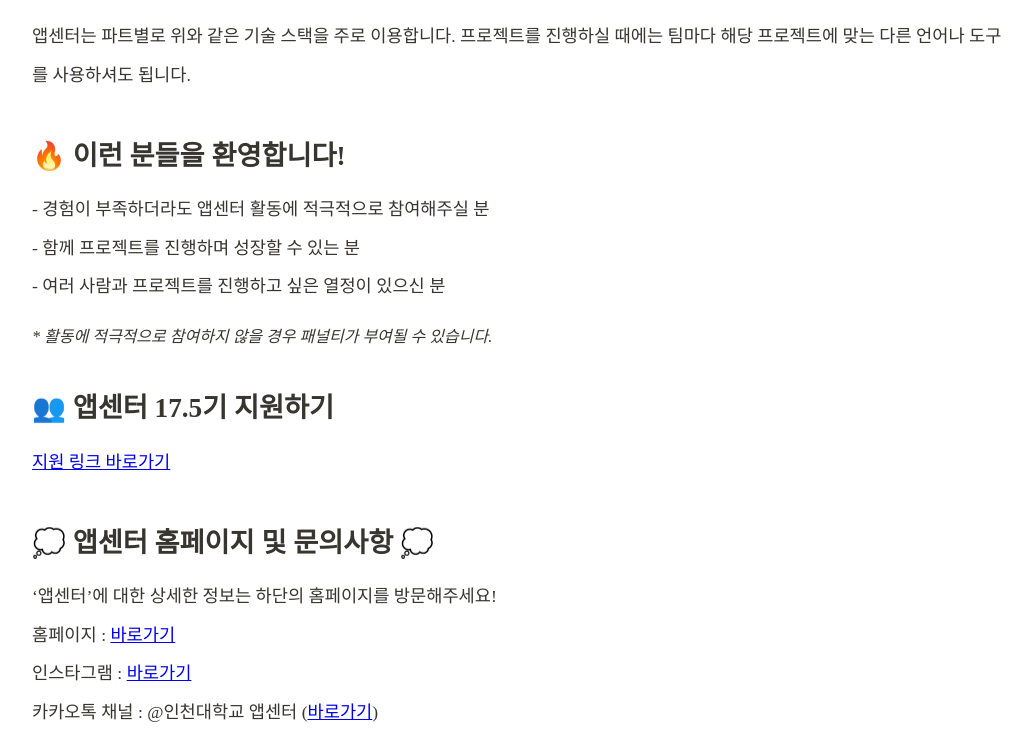
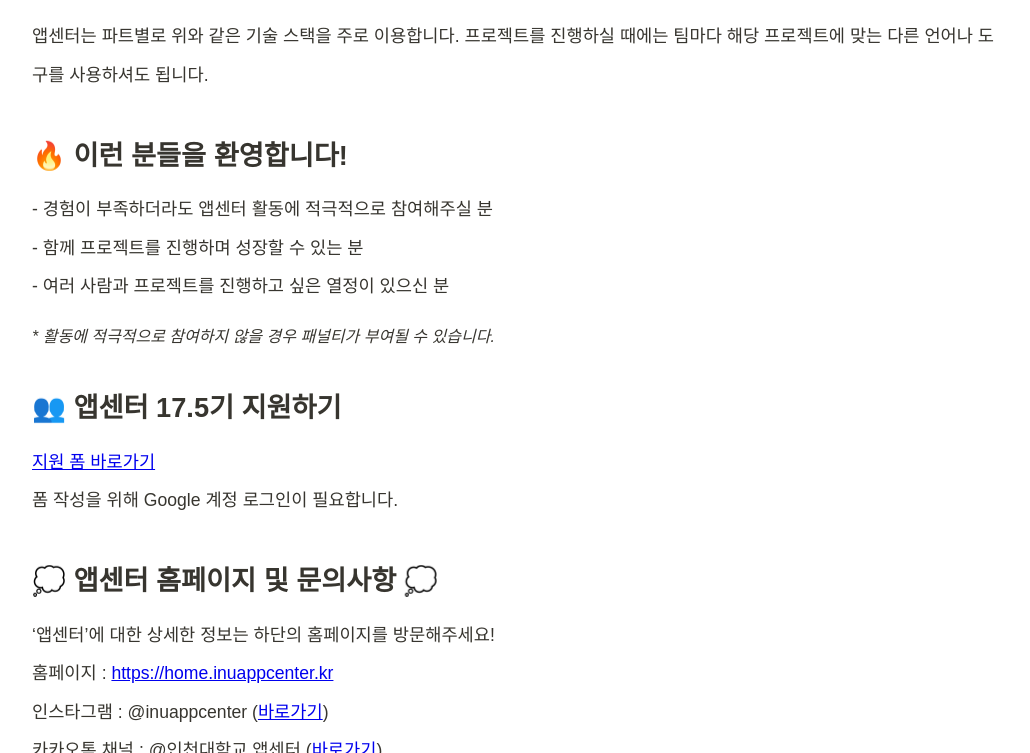
Before and after one commit to inu-appcenter/appcenter-recruit, a plain HTML site: page index.html in a window 1280 px wide. Shown: the part 2787-3540 px from the top of the page, without its empty margins (120-1150 px from the left). Drawn offline with Linux system fonts and the light colour scheme.

Commit message:
fix: 일부 수정 사항 반영

```diff
--- a/index.css
+++ b/index.css
@@ -8,11 +8,13 @@
       }
 
       body {
-        margin: 0 auto;
-        max-width: 1024px;
-        padding: 1.5rem;
-        color: rgb(55, 53, 47);
+          margin: 0 auto;
+          max-width: 1024px;
+          padding: 1.5rem;
+          color: rgb(55, 53, 47);
+          font-family: "Malgun Gothic", "Apple SD Gothic Neo", "Noto Sans KR", sans-serif;
       }
+
 
       .page-title {
         font-size: 2rem;
--- a/index.html
+++ b/index.html
@@ -18,7 +18,7 @@
     <h3>🗒️ 앱센터 소개 🗒️</h3>
     <p>
         앱센터는 교내 정보전산원 소속으로, 인천대의 각 분야별 학생들이 모여 학생들이 주도적으로 애플리케이션과 서비스를 기획하고 개발하는 공간입니다.<br>
-        지금까지 출시한 앱으로는 "유니돔, INTIP, INU카페테리아, INU공지알리미, CallinU, 유니레터, INUIT, (전)스마트 캠퍼스" 등이 있으며, 앱센터 홈페이지 Product 탭에서 찾아볼 수 있습니다.
+        지금까지 출시한 앱으로는 "유니돔, INTIP, CallinU, INU카페테리아, INU공지알리미, 유니레터, INUIT, (전)스마트 캠퍼스" 등이 있으며, 앱센터 홈페이지 Product 탭에서 찾아볼 수 있습니다.
     </p>
 
     <p>
@@ -105,13 +105,14 @@
     <em>* 활동에 적극적으로 참여하지 않을 경우 패널티가 부여될 수 있습니다.</em>
 
     <h3>👥 앱센터 17.5기 지원하기</h3>
-    <p><a href="https://join.inuappcenter.kr/">지원 링크 바로가기</a></p>
+    <p><a href="https://forms.gle/wW6DPxgKAGB1FX676">지원 폼 바로가기</a>    <br/>폼 작성을 위해 Google 계정 로그인이 필요합니다.
+    </p>
 
     <h3>💭 앱센터 홈페이지 및 문의사항 💭</h3>
     <p>
         ‘앱센터’에 대한 상세한 정보는 하단의 홈페이지를 방문해주세요!<br>
-        홈페이지 : <a href="https://home.inuappcenter.kr"> 바로가기</a><br>
-        인스타그램 : <a href="https://www.instagram.com/inuappcenter/">바로가기</a><br>
+        홈페이지 : <a href="https://home.inuappcenter.kr">https://home.inuappcenter.kr</a><br>
+        인스타그램 : @inuappcenter (<a href="https://www.instagram.com/inuappcenter/">바로가기</a>)<br>
         카카오톡 채널 : @인천대학교 앱센터 (<a href="http://pf.kakao.com/_xgxaSLd">바로가기</a>)
 
     </p>
```
